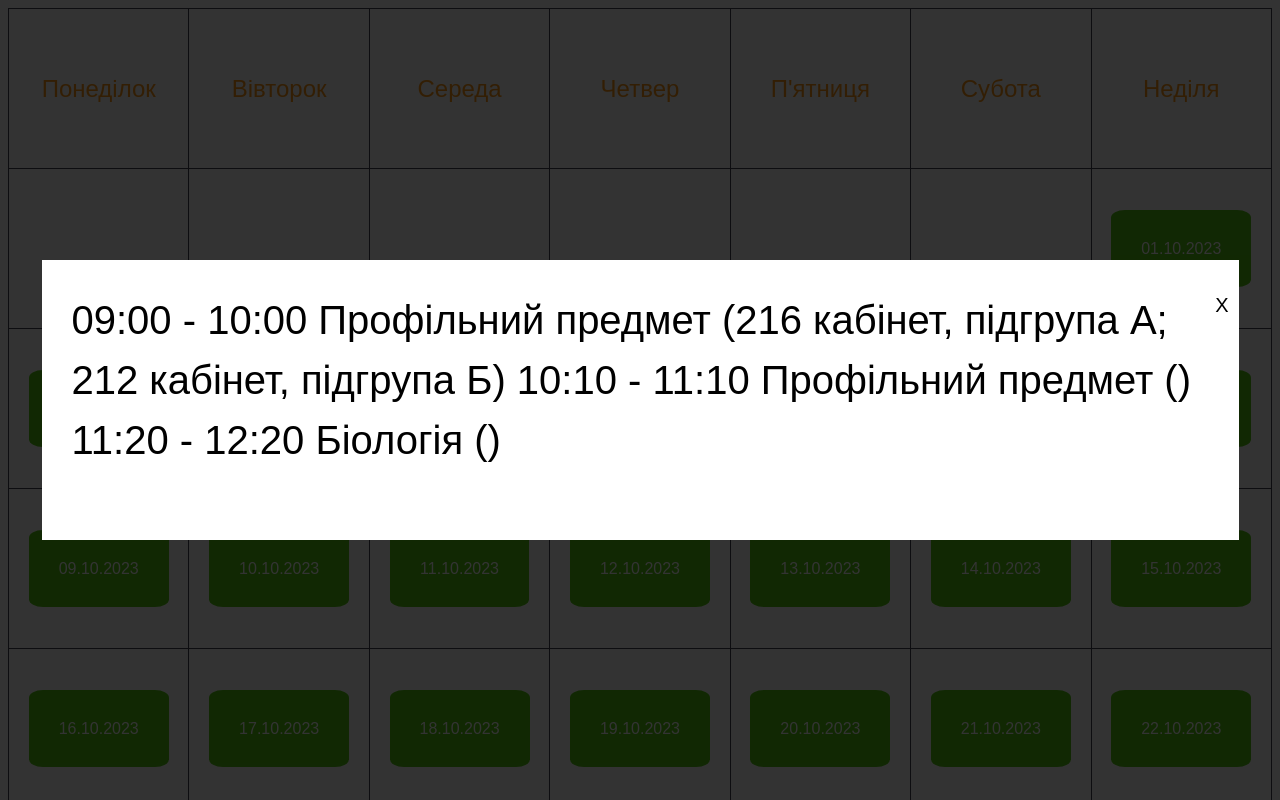
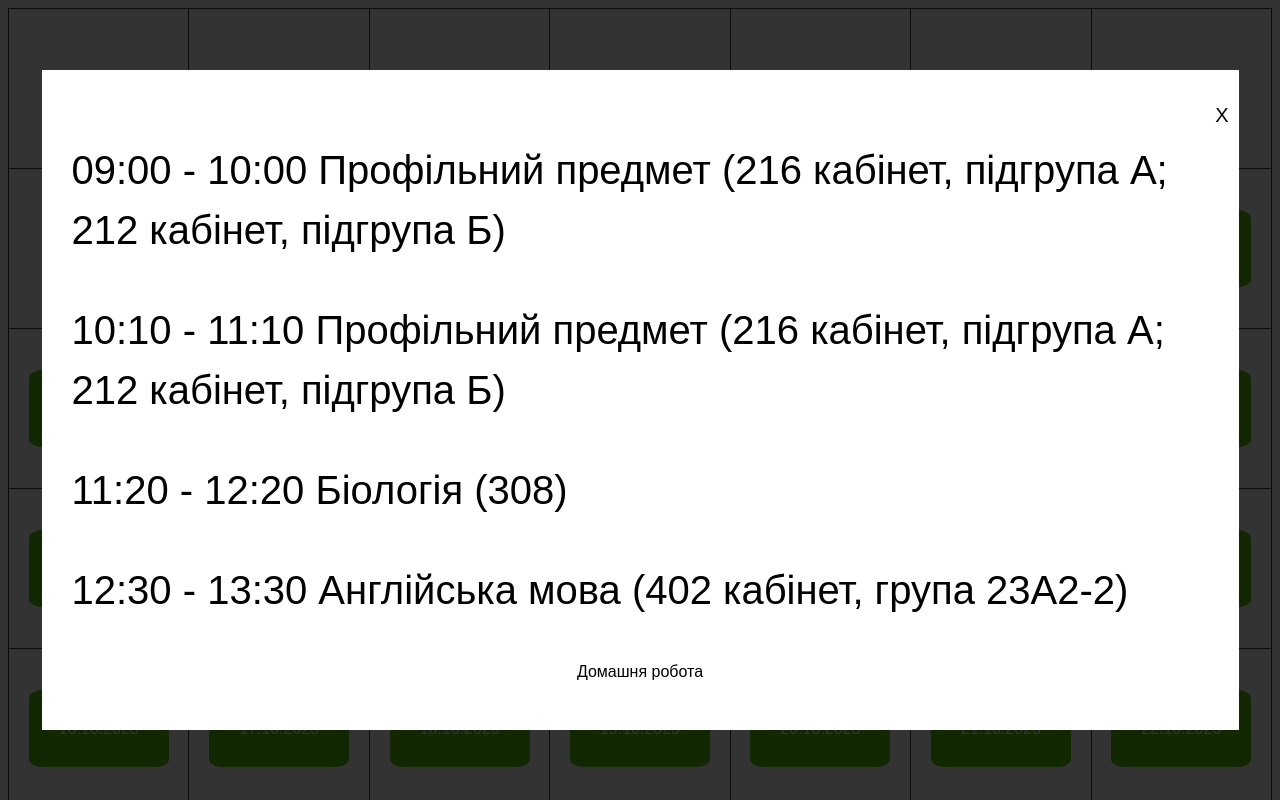
Before and after one commit to Anonimus3400/Student-Handbook, a PHP site: page / in a window 1280 px wide, after a click on "02.10.2023". Run offline with PHP 8.4, Linux system fonts and the light colour scheme.

Commit message:
first commit

```diff
--- a/css/style.css
+++ b/css/style.css
@@ -131,3 +131,16 @@ thead td {
   font-size: 40px;
   margin: 0px 0px 1em 0px;
 }
+
+
+
+
+
+
+
+
+
+.center {
+  text-align: center;
+  text-decoration: ;
+}
--- a/index.html
+++ b/index.php
@@ -106,11 +106,15 @@
         <div class="modal_body">
             <div class="modal_content">
                 <a href="#header" class="modal_close">X</a>
-                <div class="modal_title">09:00 - 10:00 Профільний предмет (216 кабінет, підгрупа А; 212 кабінет, підгрупа Б)
-                                         10:10 - 11:10 Профільний предмет ()
-                                         11:20 - 12:20 Біологія ()
+                <div class="modal_title">
+                    <p>09:00 - 10:00 Профільний предмет (216 кабінет, підгрупа А; 212 кабінет, підгрупа Б)</p>
+                    <p>10:10 - 11:10 Профільний предмет (216 кабінет, підгрупа А; 212 кабінет, підгрупа Б)</p>
+                    <p>11:20 - 12:20 Біологія (308)</p>
+                    <p>12:30 - 13:30 Англійська мова (402 кабінет, група 23A2-2)</p>
                 </div>
-                <div class="modal_text"></div>
+                <div class="modal_text">
+                    <p class="center">Домашня робота</p>
+                </div>
             </div>
         </div>
     </div>
@@ -120,7 +124,12 @@
         <div class="modal_body">
             <div class="modal_content">
                 <a href="#header" class="modal_close">X</a>
-                <div class="modal_title"></div>
+                <div class="modal_title">
+                    <p>09:00 - 10:00 Всесвітння історія (304)</p>
+                    <p>10:10 - 11:10 Географія (215)</p>
+                    <p>11:20 - 12:20 Фізика (121)</p>
+                    <p>12:30 - 13:30 Англійська мова (402 кабінет, група 23A2-3)</p>
+                </div>
                 <div class="modal_text"></div>
             </div>
         </div>
@@ -131,7 +140,12 @@
         <div class="modal_body">
             <div class="modal_content">
                 <a href="#header" class="modal_close">X</a>
-                <div class="modal_title"></div>
+                <div class="modal_title">
+                    <p>09:00 - 10:00 Хімія (302)</p>
+                    <p>10:10 - 11:10 Математика (120)</p>
+                    <p>11:20 - 12:20 Зарубіжна література (120)</p>
+                    <p>12:30 - 13:30 Англійська мова (402 кабінет, група 23A2-2)</p>
+                </div>
                 <div class="modal_text"></div>
             </div>
         </div>
@@ -142,7 +156,11 @@
         <div class="modal_body">
             <div class="modal_content">
                 <a href="#header" class="modal_close">X</a>
-                <div class="modal_title"></div>
+                <div class="modal_title">
+                    <p>09:00 - 10:00 Фізика (121)</p>
+                    <p>10:10 - 11:10 Українська мова (215)</p>
+                    <p>11:20 - 12:20 ФЗВ (С3)</p>
+                </div>
                 <div class="modal_text"></div>
             </div>
         </div>
@@ -153,7 +171,11 @@
         <div class="modal_body">
             <div class="modal_content">
                 <a href="#header" class="modal_close">X</a>
-                <div class="modal_title"></div>
+                <div class="modal_title">
+                    <p>09:00 - 10:00 Фізика (121)</p>
+                    <p>10:10 - 11:10 Українська література (215)</p>
+                    <p>11:20 - 12:20 Захист України (116)</p>
+                </div>
                 <div class="modal_text"></div>
             </div>
         </div>
@@ -164,7 +186,12 @@
         <div class="modal_body">
             <div class="modal_content">
                 <a href="#header" class="modal_close">X</a>
-                <div class="modal_title"></div>
+                <div class="modal_title">
+                    <p>09:00 - 10:00 Профільний предмет (216 кабінет, підгрупа А; 212 кабінет, підгрупа Б)</p>
+                    <p>10:10 - 11:10 Профільний предмет (216 кабінет, підгрупа А; 212 кабінет, підгрупа Б)</p>
+                    <p>11:20 - 12:20 Математика (120)</p>
+                    <p>12:30 - 13:30 Математика (215)</p>
+                </div>
                 <div class="modal_text"></div>
             </div>
         </div>
```
